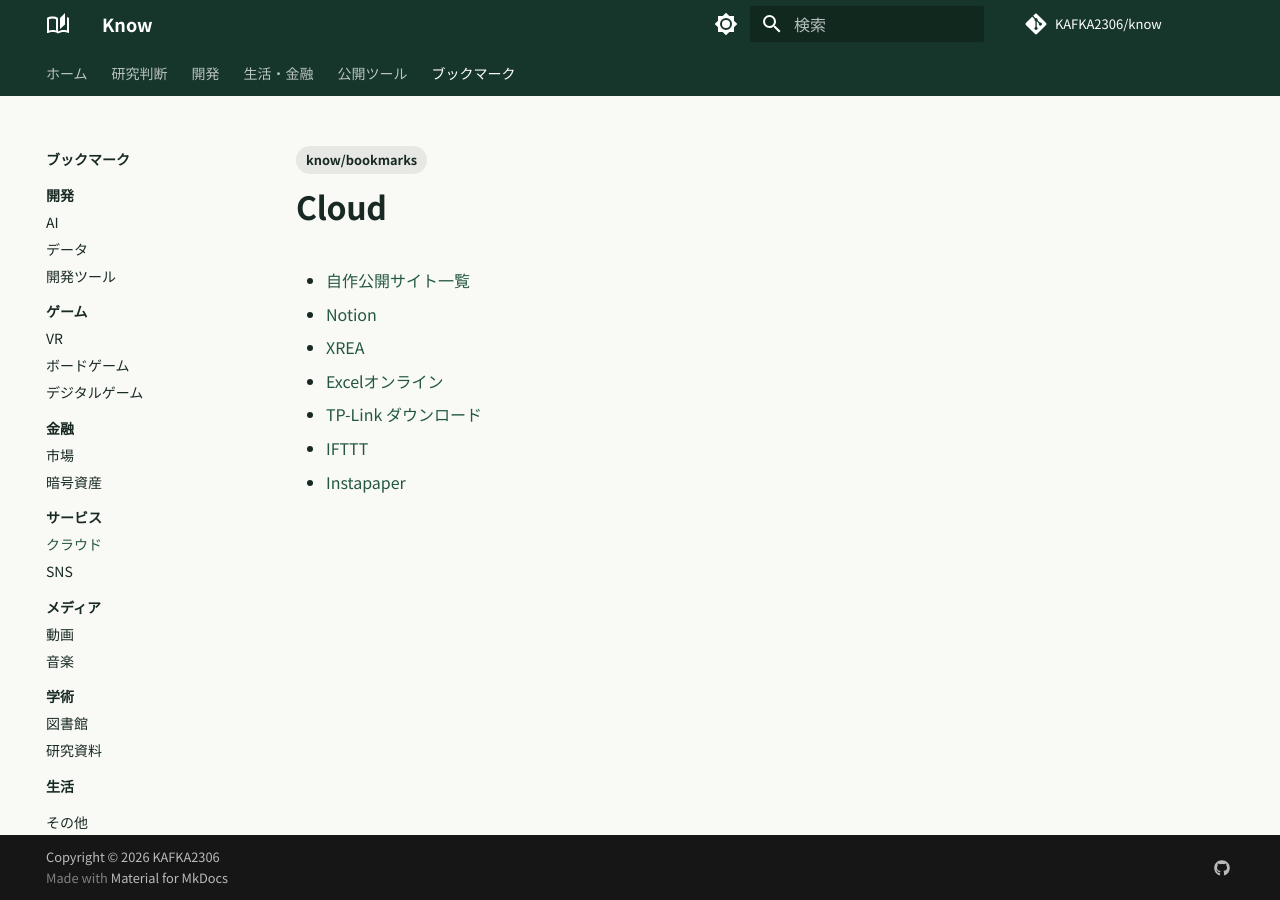
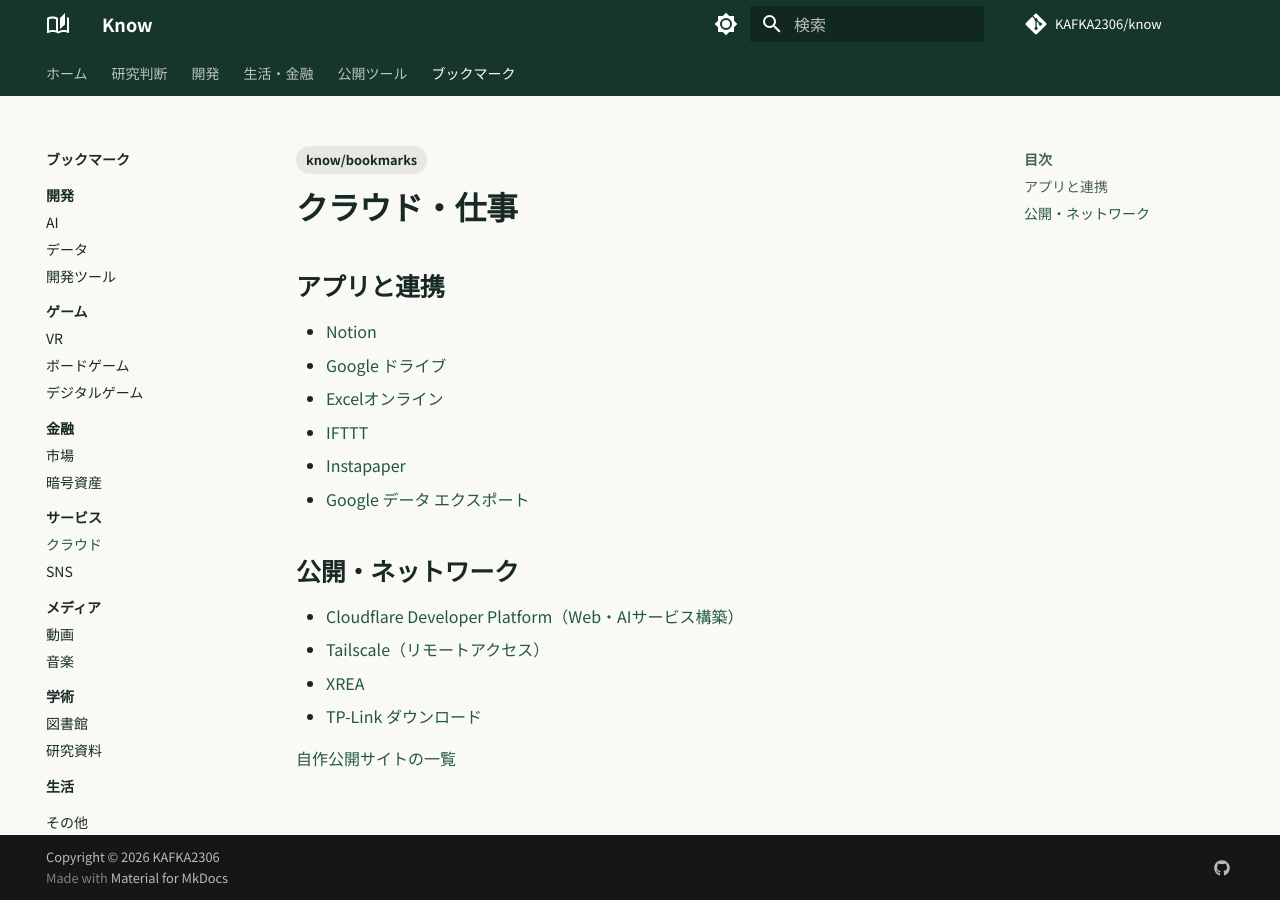
Before and after one commit to KAFKA2306/know, an MkDocs documentation site: the page built from docs/bookmarks/Service/Cloud/index.md, in a window 1280 px wide. Built offline with MkDocs 1.6.1 and Material for MkDocs 9.7.7, drawn with Linux system fonts in a browser that asks for light colours; comment, search, counter and statistics services are not loaded.

Commit message:
docs(bookmarks): add verified 2026 research and service sources

```diff
--- a/docs/bookmarks/Service/Cloud/index.md
+++ b/docs/bookmarks/Service/Cloud/index.md
@@ -1,16 +1,26 @@
 ---
 type: bookmark
-description: "「Cloud」のブックマークを探すための索引。"
+description: "仕事・公開・ネットワークに使うクラウドサービス。"
 tags:
   - know/bookmarks
 ---
 
-# Cloud
+# クラウド・仕事
 
-- [自作公開サイト一覧](../Sites/index.md)
+## アプリと連携
+
 - [Notion](https://www.notion.so)
-- [XREA](https://www.value-domain.com)
+- [Google ドライブ](https://drive.google.com)
 - [Excelオンライン](https://onedrive.live.com)
-- [TP-Link ダウンロード](https://www.tp-link.com)
 - [IFTTT](https://ifttt.com)
 - [Instapaper](https://www.instapaper.com)
+- [Google データ エクスポート](https://takeout.google.com)
+
+## 公開・ネットワーク
+
+- [Cloudflare Developer Platform（Web・AIサービス構築）](https://www.cloudflare.com/developer-platform/products/)
+- [Tailscale（リモートアクセス）](https://tailscale.com/)
+- [XREA](https://www.value-domain.com)
+- [TP-Link ダウンロード](https://www.tp-link.com)
+
+[自作公開サイトの一覧](../Sites/index.md)
```
